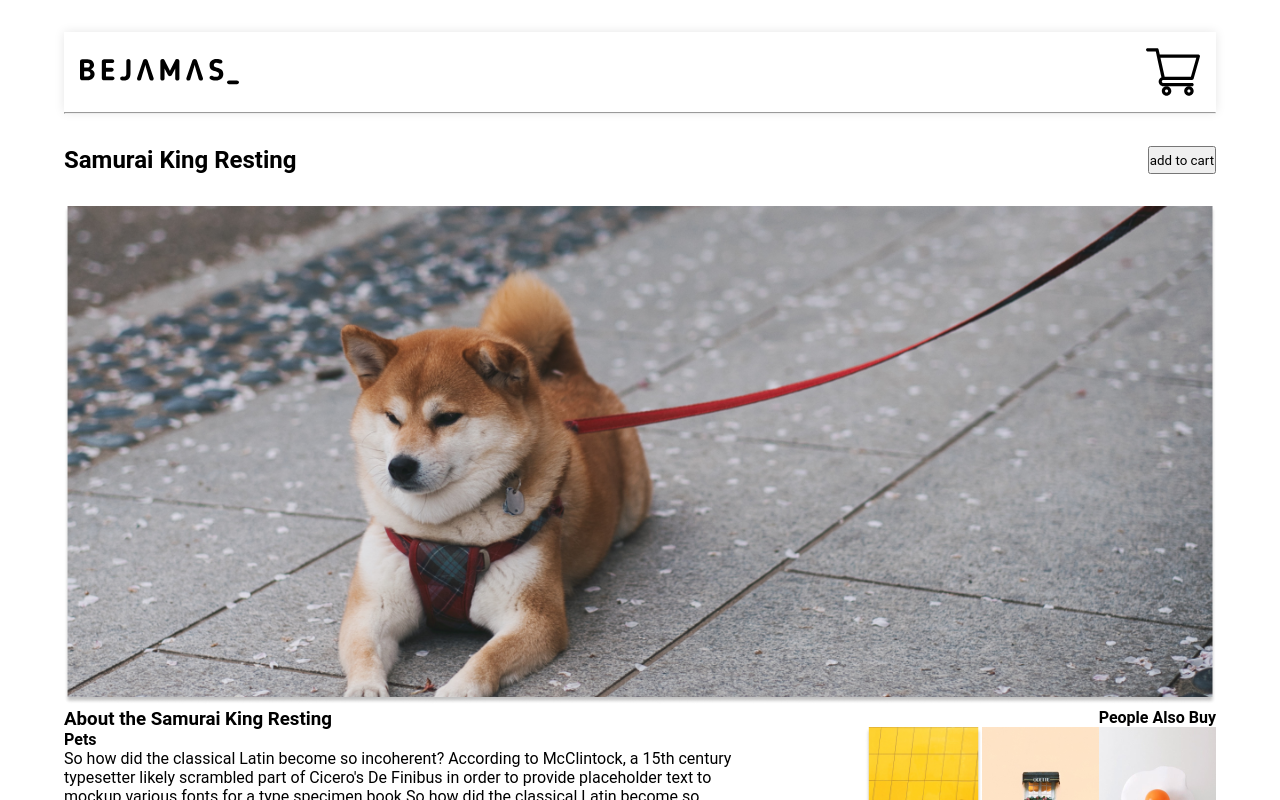
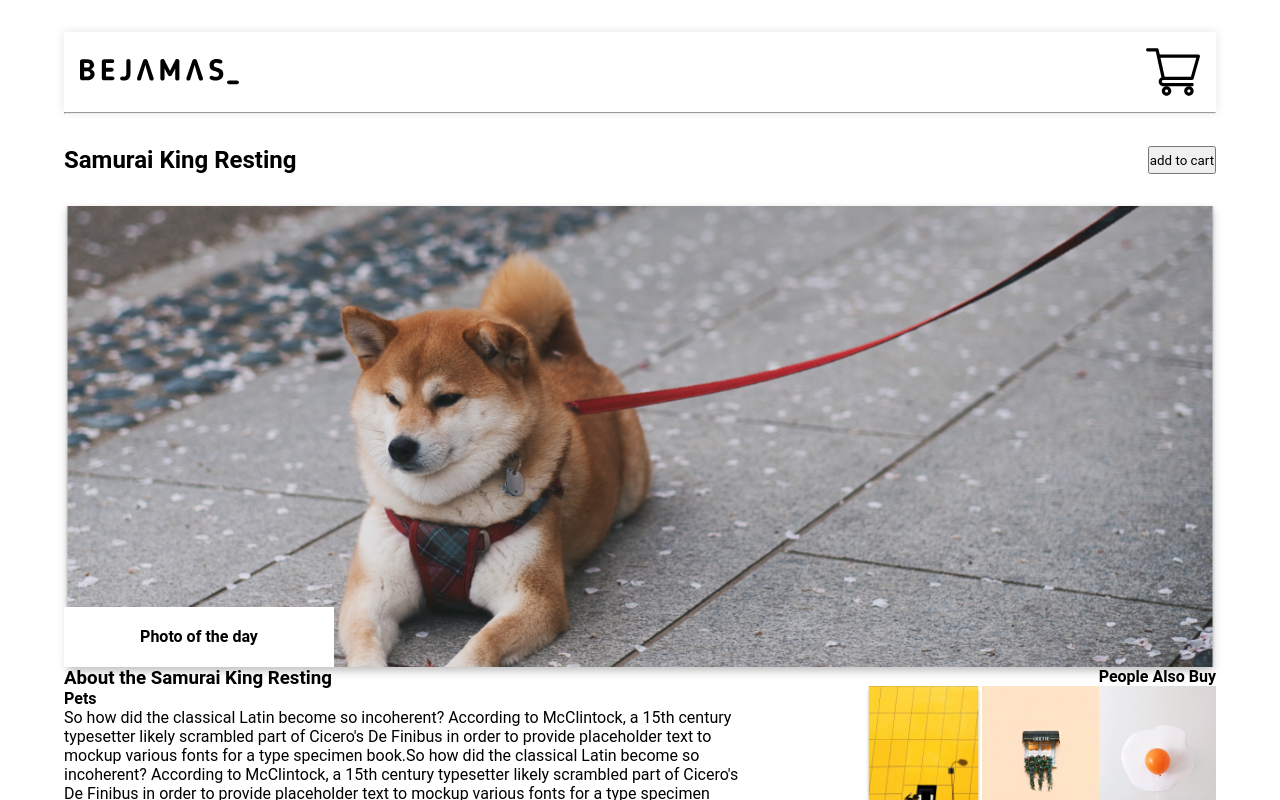
Before and after one commit to adrianmroz82/ecommerce, a React (Vite) app: page / in a window 1280 px wide. Shown: the top 800 px of the page. Built offline with nearby package versions, Linux system fonts and the light colour scheme.

Commit message:
add component overlaying featured image

```diff
--- a/src/components/FeaturedArtwork/FeaturedArtwork.module.scss
+++ b/src/components/FeaturedArtwork/FeaturedArtwork.module.scss
@@ -17,10 +17,21 @@
   }
 }
 
+.imageContainer {
+  position: relative;
+  width: 100%;
+  height: 0;
+  padding-bottom: 40%;
+}
+
 .featuredImage {
+  position: absolute;
+  top: 0;
+  left: 0;
   width: 100%;
   height: 100%;
   object-fit: cover;
+  filter: drop-shadow(0px 4px 4px rgba(0, 0, 0, 0.25));
 }
 
 .mainContainer {
@@ -31,7 +42,7 @@
   flex-basis: 60%;
 }
 
-// ~
+// ~~~~~~~~~~~~~~~~~~~~~~~
 .bestSellerContainer {
   display: flex;
   justify-content: flex-end;
--- a/src/components/FeaturedArtwork/FeaturedArtwork.tsx
+++ b/src/components/FeaturedArtwork/FeaturedArtwork.tsx
@@ -3,15 +3,16 @@ import featured from "./../../assets/featured.png";
 import bestseller1 from "./../../assets/bestseller1.png";
 import bestseller2 from "./../../assets/bestseller2.png";
 import bestseller3 from "./../../assets/bestseller3.png";
+import PhotoOfTheDay from "../PhotoOfTheDay/PhotoOfTheDay";
 
 const BestSeller = () => {
   return (
     <div className={classes.bestSeller}>
       <h4>People Also Buy</h4>
       <div className={classes.imagesContainer}>
-        <img className={classes.bestSellerImage} src={bestseller1}></img>
-        <img className={classes.bestSellerImage} src={bestseller2}></img>
-        <img className={classes.bestSellerImage} src={bestseller3}></img>
+        <img className={classes.bestSellerImage} src={bestseller1} />
+        <img className={classes.bestSellerImage} src={bestseller2} />
+        <img className={classes.bestSellerImage} src={bestseller3} />
       </div>
       <div className={classes.detailsContainer}>
         <h4>Details</h4>
@@ -29,7 +30,10 @@ const FeaturedArtwork = () => {
         <h2>Samurai King Resting</h2>
         <button>add to cart</button>
       </div>
-      <img className={classes.featuredImage} src={featured} alt="featured artwork" />
+      <div className={classes.imageContainer}>
+        <PhotoOfTheDay />
+        <img className={classes.featuredImage} src={featured} alt="featured artwork" />
+      </div>
       <div className={classes.mainContainer}>
         <div className={classes.descriptionContainer}>
           <h3>About the Samurai King Resting</h3>
--- /dev/null
+++ b/src/components/PhotoOfTheDay/PhotoOfTheDay.module.scss
@@ -0,0 +1,17 @@
+.photoOfTheDayContainer {
+  position: absolute;
+  bottom: 0;
+  left: 0;
+  display: flex;
+  background-color: white;
+  color: "#000000";
+  width: 270px;
+  height: 60px;
+  align-items: center;
+  justify-content: center;
+  z-index: 1;
+
+  h2 {
+    font-weight: 700;
+  }
+}
--- /dev/null
+++ b/src/components/PhotoOfTheDay/PhotoOfTheDay.tsx
@@ -0,0 +1,12 @@
+import classes from "./PhotoOfTheDay.module.scss";
+
+//todo: should be reusable
+const PhotoOfTheDay = () => {
+  return (
+    <div className={classes.photoOfTheDayContainer}>
+      <h4>Photo of the day</h4>
+    </div>
+  );
+};
+
+export default PhotoOfTheDay;
```
